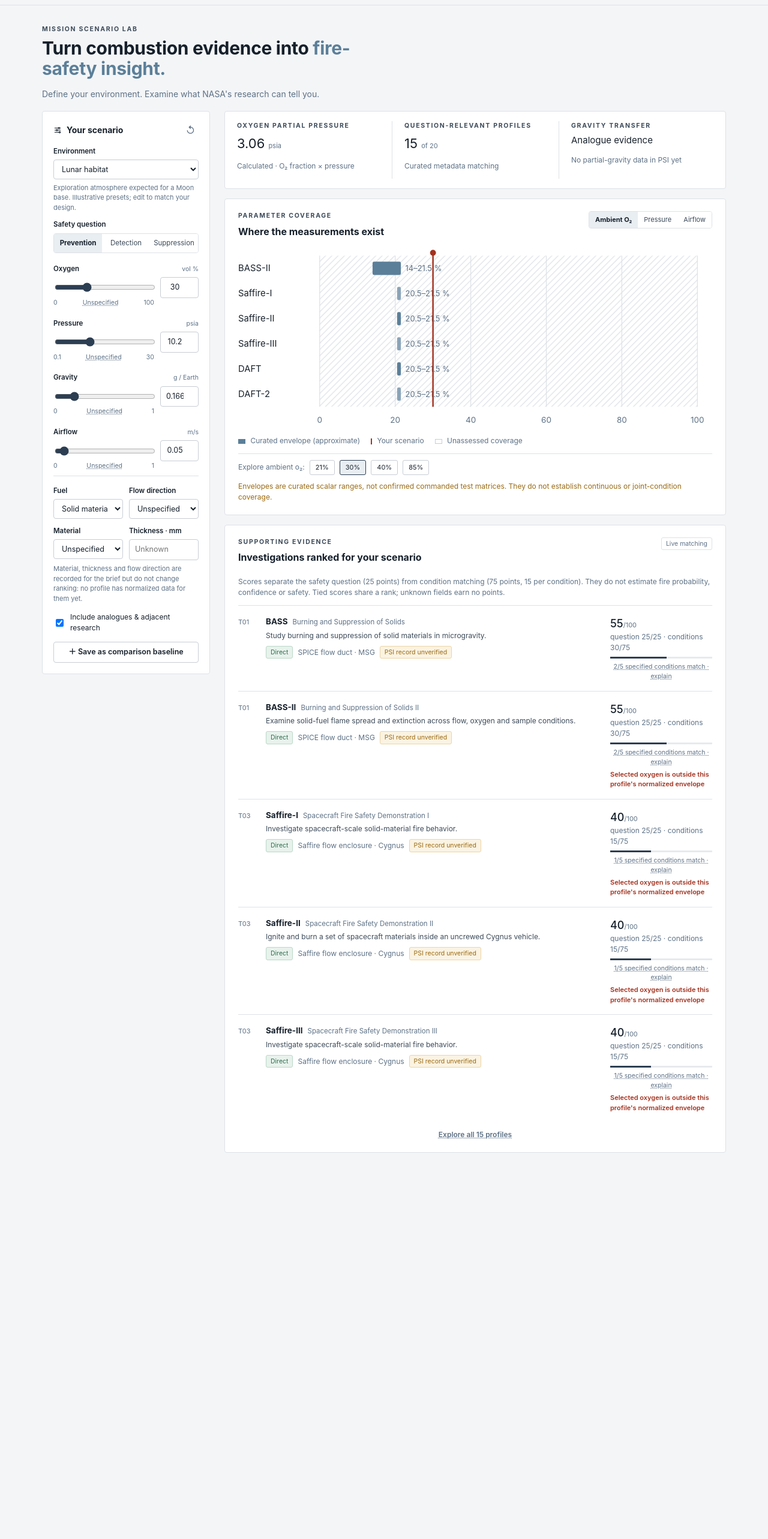
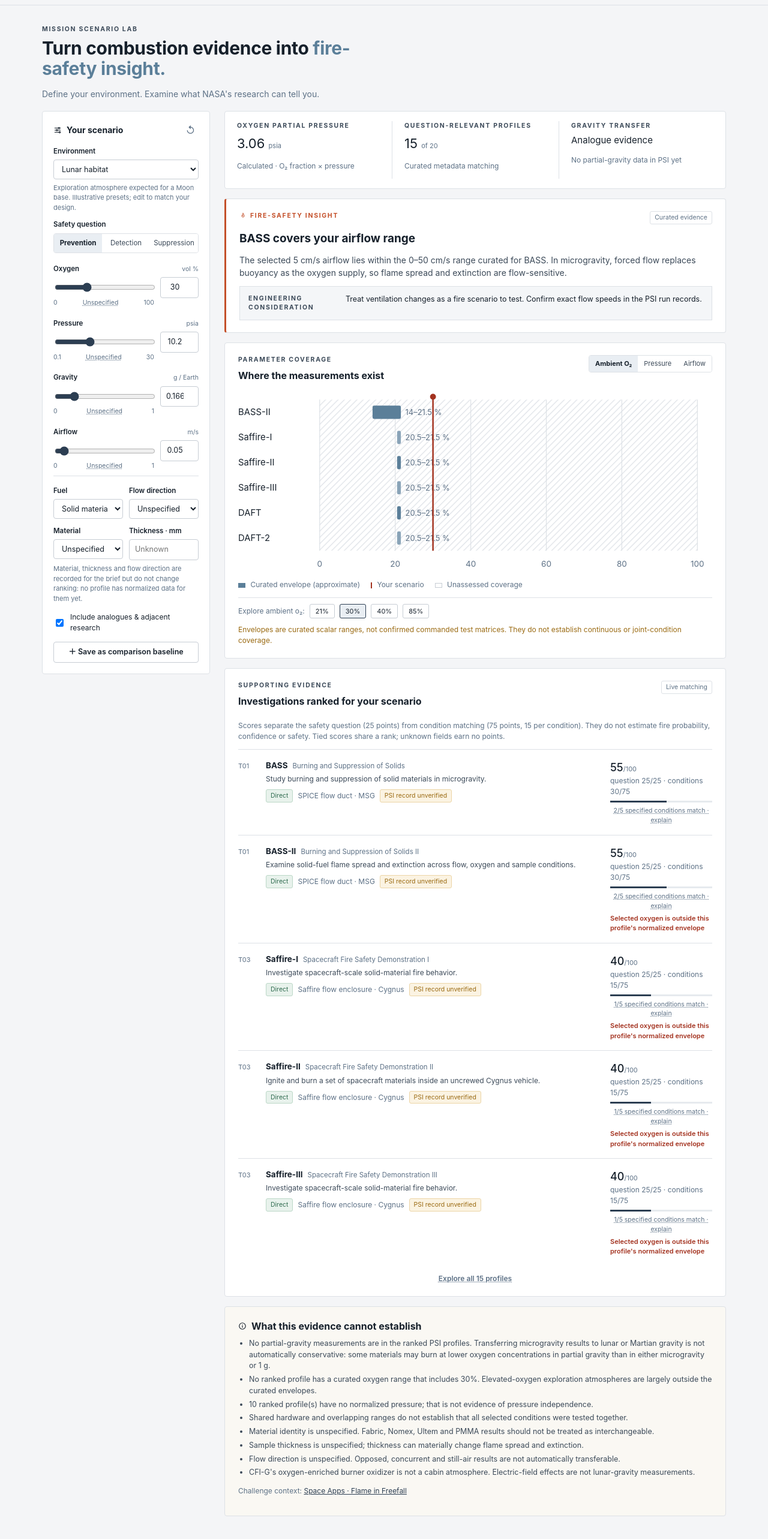
Before and after one commit to nathan-844/EMBER, a React (Vite) app: page / in a window 1280 px wide. Shown: the part 76-2642 px from the top of the page at 60% size. Before the commit the page ends 2062 px from the top, so only its background shows below. Built offline with nearby package versions, Linux system fonts and the light colour scheme.

Commit message:
Generate scenario limitations and lead insight from curated fields

```diff
--- /dev/null
+++ b/src/components/InsightCard.tsx
@@ -0,0 +1,20 @@
+import type { Insight } from "../lib/limitations";
+import { FlameIcon } from "./icons";
+
+export function InsightCard({ insight }: { insight: Insight | null }) {
+  if (!insight) return null;
+  return (
+    <section className="card insight">
+      <div className="section-head">
+        <p className="eyebrow accent"><FlameIcon size={12} /> Fire-safety insight</p>
+        <span className="badge">Curated evidence</span>
+      </div>
+      <h3 className="insight-title">{insight.title}</h3>
+      <p>{insight.body}</p>
+      <div className="consider">
+        <span className="eyebrow">Engineering consideration</span>
+        <span>{insight.consideration}</span>
+      </div>
+    </section>
+  );
+}
--- /dev/null
+++ b/src/components/Limitations.tsx
@@ -0,0 +1,14 @@
+import type { Limitation } from "../lib/limitations";
+import { InfoIcon } from "./icons";
+
+export function Limitations({ items }: { items: Limitation[] }) {
+  return (
+    <section className="card warm">
+      <h3 className="with-icon"><InfoIcon /> What this evidence cannot establish</h3>
+      <ul className="limits">{items.map((l) => <li key={l.id}>{l.text}</li>)}</ul>
+      <p className="small muted">
+        Challenge context: <a href="https://www.spaceappschallenge.org/2026/challenges/flame-in-freefall/" target="_blank" rel="noreferrer">Space Apps · Flame in Freefall</a>
+      </p>
+    </section>
+  );
+}
--- /dev/null
+++ b/src/lib/limitations.ts
@@ -0,0 +1,91 @@
+import type { RankedInvestigation } from "./ranking";
+import { gravityRegime, type Scenario } from "./scenario";
+
+export interface Limitation {
+  id: string;
+  text: string;
+}
+
+/**
+ * Plain-language statements of what the ranked evidence cannot establish for
+ * this scenario. Order matters: the most safety-relevant caveats come first.
+ */
+export function scenarioLimitations(scenario: Scenario, ranked: RankedInvestigation[]): Limitation[] {
+  const out: Limitation[] = [];
+  const regime = gravityRegime(scenario.gravityG);
+
+  if (regime === "partial") {
+    out.push({
+      id: "partial-gravity",
+      text:
+        "No partial-gravity measurements are in the ranked PSI profiles. Transferring microgravity results to lunar or Martian gravity is not automatically conservative: some materials may burn at lower oxygen concentrations in partial gravity than in either microgravity or 1 g.",
+    });
+  } else if (regime === "earth") {
+    out.push({ id: "earth-gravity", text: "PSI results are low-gravity data; buoyant 1 g flames behave differently and are better covered by ground test standards." });
+  }
+
+  const lead = ranked[0];
+  if (lead) {
+    const o2 = lead.conditions.find((c) => c.key === "oxygenPct");
+    if (o2?.status === "outside" && o2.range) {
+      out.push({
+        id: "lead-o2-outside",
+        text: `Selected oxygen is outside the ${o2.range.min}–${o2.range.max}% range curated for ${lead.investigation.name}. These are approximate ambient values, not confirmed commanded targets; verify against the PSI run records before comparing.`,
+      });
+    }
+  }
+
+  if (scenario.oxygenPct != null && scenario.oxygenPct > 21.5) {
+    const anyCover = ranked.some((r) => r.conditions.find((c) => c.key === "oxygenPct")?.status === "match");
+    if (!anyCover) {
+      out.push({ id: "elevated-o2", text: `No ranked profile has a curated oxygen range that includes ${scenario.oxygenPct}%. Elevated-oxygen exploration atmospheres are largely outside the curated envelopes.` });
+    }
+  }
+
+  const unknownPressure = ranked.filter((r) => r.conditions.find((c) => c.key === "pressurePsi")?.status === "unknown").length;
+  if (scenario.pressurePsi != null && unknownPressure > 0) {
+    out.push({ id: "pressure-unknown", text: `${unknownPressure} ranked profile(s) have no normalized pressure; that is not evidence of pressure independence.` });
+  }
+
+  out.push({ id: "joint", text: "Shared hardware and overlapping ranges do not establish that all selected conditions were tested together." });
+
+  if (scenario.material == null) out.push({ id: "material", text: "Material identity is unspecified. Fabric, Nomex, Ultem and PMMA results should not be treated as interchangeable." });
+  if (scenario.thicknessMm == null) out.push({ id: "thickness", text: "Sample thickness is unspecified; thickness can materially change flame spread and extinction." });
+  if (scenario.flowDirection == null) out.push({ id: "flow-dir", text: "Flow direction is unspecified. Opposed, concurrent and still-air results are not automatically transferable." });
+
+  if (ranked.some((r) => r.investigation.id === "acme-cfi-g")) {
+    out.push({ id: "cfi-g", text: "CFI-G's oxygen-enriched burner oxidizer is not a cabin atmosphere. Electric-field effects are not lunar-gravity measurements." });
+  }
+
+  return out;
+}
+
+export interface Insight {
+  title: string;
+  body: string;
+  consideration: string;
+  investigation: string;
+}
+
+/** A single, conservative headline drawn only from the lead profile's curated fields. */
+export function leadInsight(scenario: Scenario, ranked: RankedInvestigation[]): Insight | null {
+  const lead = ranked[0];
+  if (!lead) return null;
+  const inv = lead.investigation;
+  const air = lead.conditions.find((c) => c.key === "airflowMs");
+
+  if (air?.status === "match" && air.range && scenario.airflowMs != null) {
+    return {
+      investigation: inv.name,
+      title: `${inv.name} covers your airflow range`,
+      body: `The selected ${(scenario.airflowMs * 100).toFixed(0)} cm/s airflow lies within the ${air.range.min * 100}–${air.range.max * 100} cm/s range curated for ${inv.name}. In microgravity, forced flow replaces buoyancy as the oxygen supply, so flame spread and extinction are flow-sensitive.`,
+      consideration: "Treat ventilation changes as a fire scenario to test. Confirm exact flow speeds in the PSI run records.",
+    };
+  }
+  return {
+    investigation: inv.name,
+    title: `${inv.name} is the closest match, at ${lead.matchedCount} of ${lead.specifiedCount} specified conditions`,
+    body: `${inv.summary} It is ranked first by curated metadata, not by predicted fire behavior.`,
+    consideration: "Review the unmatched conditions before using these results for design decisions.",
+  };
+}
--- a/src/pages/ScenarioLab.tsx
+++ b/src/pages/ScenarioLab.tsx
@@ -1,9 +1,12 @@
 import { useMemo, useState } from "react";
 import { INVESTIGATIONS } from "../data/investigations";
 import { CoverageChart } from "../components/CoverageChart";
+import { InsightCard } from "../components/InsightCard";
+import { Limitations } from "../components/Limitations";
 import { RankedList } from "../components/RankedList";
 import { ScenarioPanel } from "../components/ScenarioPanel";
 import { SummaryStrip } from "../components/SummaryStrip";
+import { leadInsight, scenarioLimitations } from "../lib/limitations";
 import { rankInvestigations } from "../lib/ranking";
 import { DEFAULT_SCENARIO, type Scenario } from "../lib/scenario";
 
@@ -11,6 +14,8 @@ export function ScenarioLab() {
   const [scenario, setScenario] = useState<Scenario>(DEFAULT_SCENARIO);
   const [baseline, setBaseline] = useState<Scenario | null>(null);
   const ranked = useMemo(() => rankInvestigations(scenario), [scenario]);
+  const limits = useMemo(() => scenarioLimitations(scenario, ranked), [scenario, ranked]);
+  const insight = useMemo(() => leadInsight(scenario, ranked), [scenario, ranked]);
 
   return (
     <main className="page">
@@ -23,8 +28,10 @@ export function ScenarioLab() {
         <ScenarioPanel scenario={scenario} onChange={setScenario} onSaveBaseline={() => setBaseline(scenario)} hasBaseline={baseline != null} />
         <div className="lab-main">
           <SummaryStrip scenario={scenario} relevant={ranked.length} total={INVESTIGATIONS.length} />
+          <InsightCard insight={insight} />
           <CoverageChart scenario={scenario} onProbe={(key, value) => setScenario({ ...scenario, [key]: value, environment: "custom" })} />
           <RankedList ranked={ranked} />
+          <Limitations items={limits} />
         </div>
       </div>
     </main>
--- a/src/styles.css
+++ b/src/styles.css
@@ -228,3 +228,16 @@ code, .mono { font-family: var(--mono); font-size: 0.85em; }
 .chip { border: 1px solid var(--border-strong); background: var(--surface); border-radius: 3px; padding: 3px 9px; font-size: 11px; cursor: pointer; }
 .chip.on { background: #e9eef3; border-color: var(--navy-2); }
 .warn-note { color: var(--warn); margin: 10px 0 0; }
+
+/* ---------- Insight & limitations ---------- */
+.warm { background: var(--surface-warm); }
+.with-icon { display: flex; gap: 8px; align-items: center; }
+.limits { margin: 8px 0 12px; padding-left: 18px; font-size: 12.5px; color: var(--ink-2); }
+.limits li { margin: 4px 0; }
+.insight { border-left: 3px solid var(--accent); }
+.eyebrow.accent { color: var(--accent); display: flex; gap: 6px; align-items: center; }
+.insight-title { font-size: 19px !important; margin: 4px 0 10px !important; }
+.insight p { margin: 0 0 12px; color: var(--ink-2); }
+.consider { display: grid; grid-template-columns: 150px 1fr; gap: 12px; background: #f4f6f8; border: 1px solid var(--border); padding: 12px 14px; font-size: 12.5px; }
+.consider .eyebrow { margin: 0; }
+@media (max-width: 600px) { .consider { grid-template-columns: 1fr; } }
```
Also changed, not shown: 2 other files (tests, documents, lock files or other folders).
